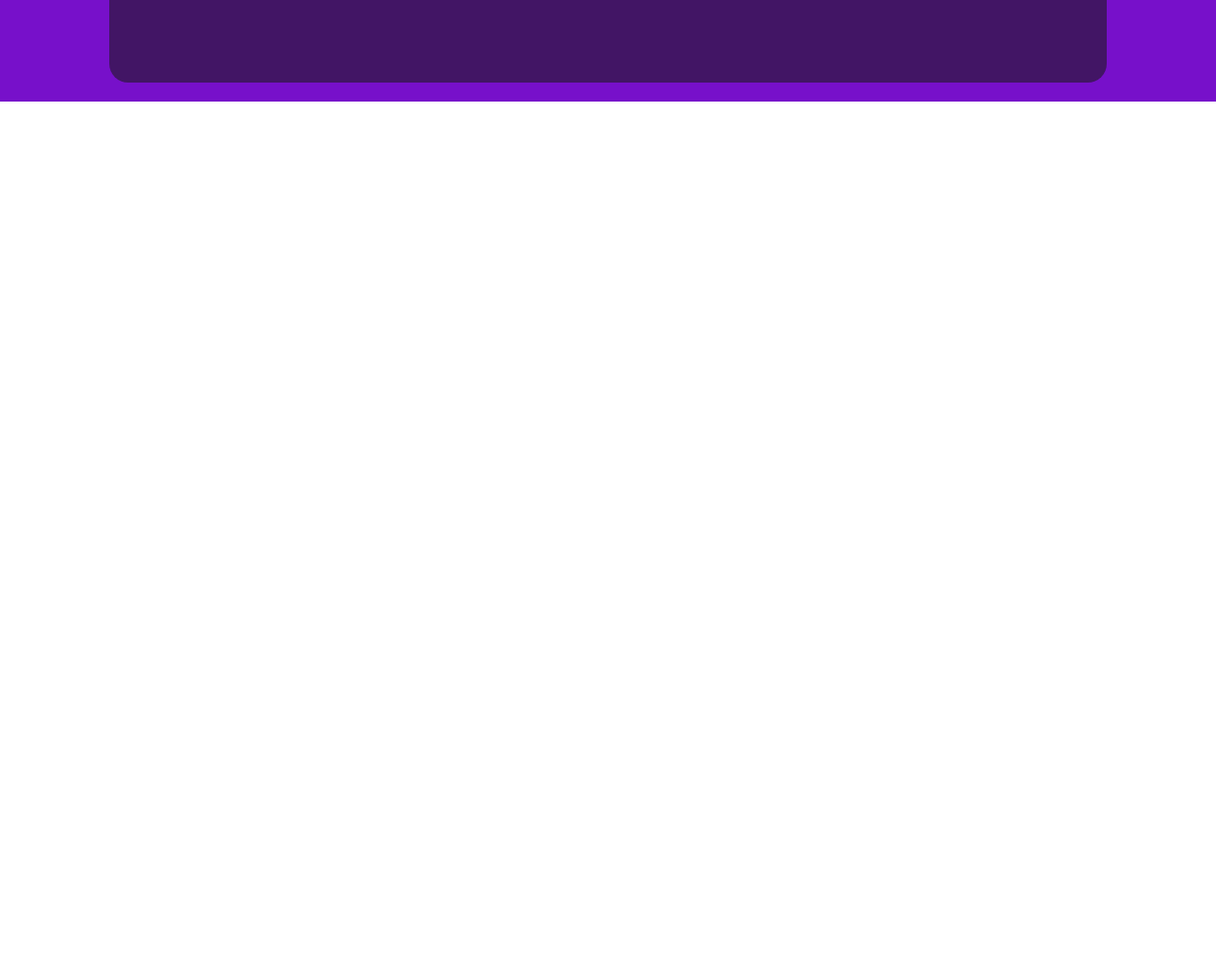
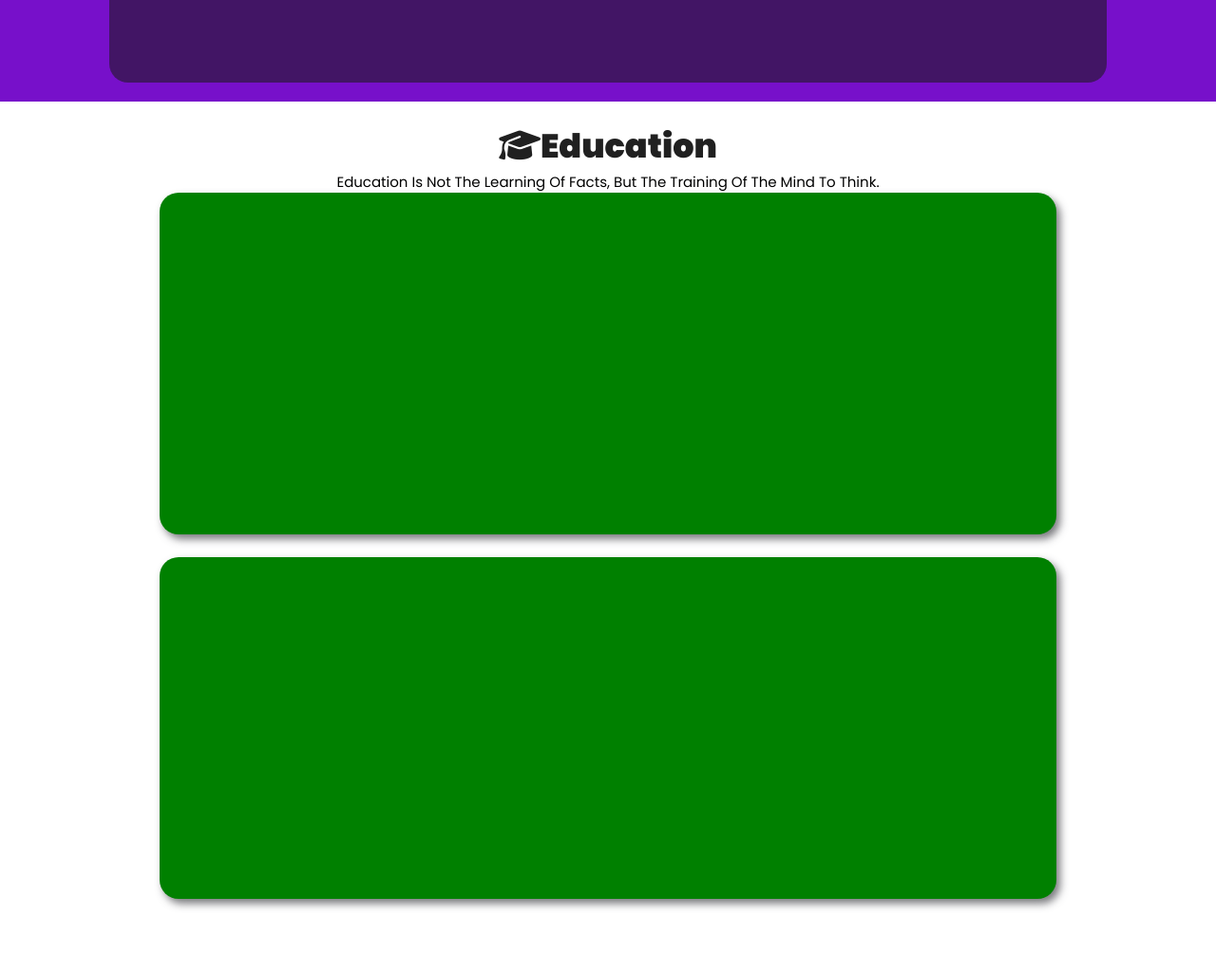
Before and after one commit to bickysrm/bickysrm.github.io, a plain HTML site: page index.html in a window 1280 px wide. Shown: the part 2386-3409 px from the top of the page at 95% size. Before the commit the page ends 2493 px from the top, so only its background shows below. Drawn offline with nearby package versions, Linux system fonts and the light colour scheme.

Commit message:
added the frame of education section

```diff
--- a/index.html
+++ b/index.html
@@ -117,7 +117,7 @@
                 <h2>Other</h2>
                 <div class="c2">
                     <div class="c3">
-                        <img src="/assets/images/git.png" alt="">GIT
+                        <img src="/assets/images/git.png" alt="">GIT VCS
                     </div>
                     <div class="c3">
                         <img src="/assets/images/github.png" alt="">GITHUB
@@ -131,8 +131,19 @@
                     <div class="c3">
                         <img src="/assets/images/netlify.png" alt="">NETLIFY
                     </div>
+                    <div class="c3">
+                        <img src="/assets/images/wordpress.png" alt="">WORDPRESS
+                    </div>
                 </div>
             </div>
+        </div>
+    </section>
+    <section class="education" id=education>
+        <div class="heading"><i class="fa-sharp fa-solid fa-graduation-cap"></i>Education</div>
+        <p>Education Is Not The Learning Of Facts, But The Training Of The Mind To Think.</p>
+        <div class="edu">
+            <div class="area"></div>
+            <div class="area"></div>
         </div>
     </section>
     <script src="/assets/script/script.js"></script>
--- a/style.css
+++ b/style.css
@@ -346,16 +346,6 @@ header .navbar ul li a:hover {
     background-color: rgb(248, 13, 13);
 }
 
-/* about start */
-.about-container {
-    background-color: red;
-    height: 80vh;
-    width: 100%;
-}
-
-/* .about {
-    background: rgb(255, 255, 255);
-  } */
 .about .row {
     display: flex;
     flex-direction: row;
@@ -487,3 +477,24 @@ header .navbar ul li a:hover {
     align-items: center;
     font-size: 2rem;
 }
+.education p{
+    text-align: center;
+    font-size: 1.5rem;
+}
+.edu{
+    height:100vh;
+    width: 100%;
+    display: flex;
+    font-size: 2rem;
+    flex-direction: column;
+    /* margin:auto */
+    align-items: center;
+}
+.area{
+    height: 45vh;
+    margin-bottom: 3vh;
+    width: 90%;
+    box-shadow: 4px 5px 8px rgba(69, 69, 75, 0.719);
+    border-radius: 2rem;
+    background-color: green;
+}
```
Also changed, not shown: assets/images/wordpress.png (added).
